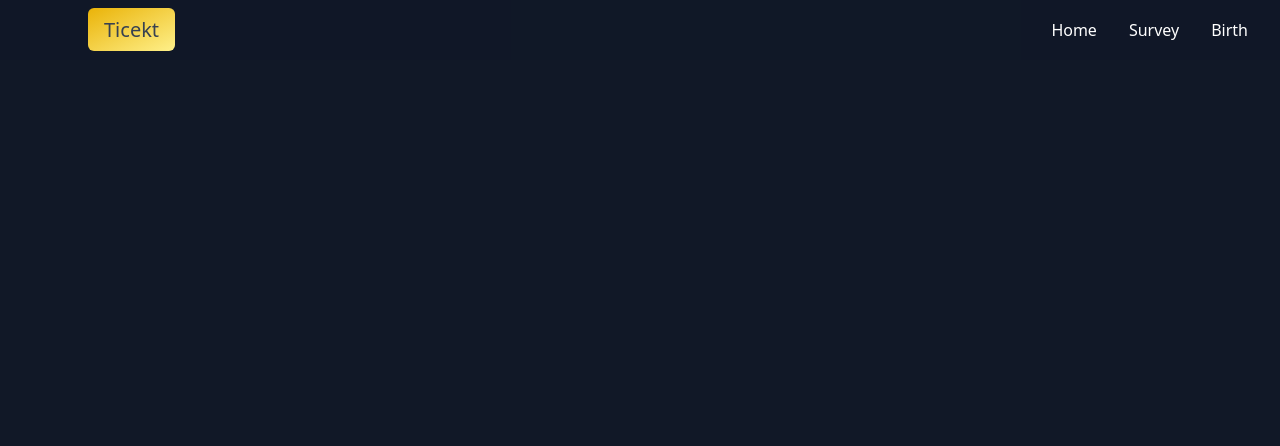
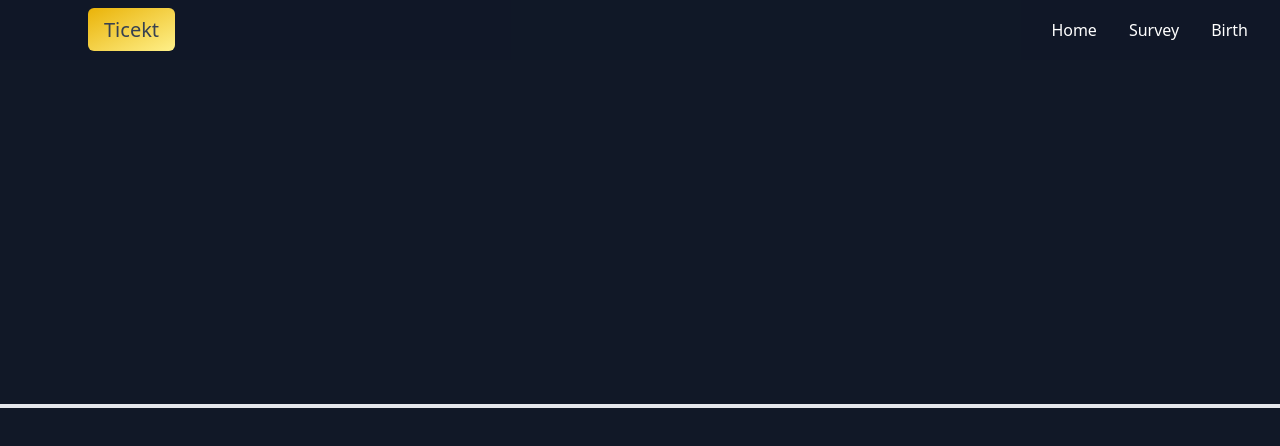
Before and after one commit to alfie1104/ticket-front, a Next.js app: page /survey/result in a window 1280 px wide. Shown: the top 446 px of the page. Built offline with nearby package versions, Linux system fonts and the light colour scheme.

Commit message:
feat(result): change UI of result

```diff
--- a/pages/survey/result.tsx
+++ b/pages/survey/result.tsx
@@ -1,9 +1,33 @@
 import Head from "next/head";
 import { useRouter } from "next/router";
+import { motion, Variants } from "framer-motion";
+
+const lineVariants: Variants = {
+  enter: {
+    x: -1000,
+    opacity: 0,
+  },
+  center: {
+    zIndex: 1,
+    x: 0,
+    opacity: 1,
+  },
+};
+
+const numberVariants: Variants = {
+  enter: {
+    y: 1000,
+    opacity: 0,
+  },
+  center: {
+    zIndex: 1,
+    y: 0,
+    opacity: 1,
+  },
+};
 
 function SurveyResultPage() {
   const router = useRouter();
-  console.log(router);
   const {
     query: { numbers },
   } = router;
@@ -18,13 +42,27 @@ function SurveyResultPage() {
         <meta name="description" content="번호 생성 결과" />
       </Head>
       <div className="bg-gray-900 w-full h-[100vh] flex flex-col items-center justify-center">
-        <div className="text-white font-semibold text-2xl">
+        <div className="text-white font-semibold text-3xl text-center">
           {parsedNumbers &&
-            parsedNumbers.map((number) => (
-              <span key={number} className="mx-5">
+            parsedNumbers.map((number, index) => (
+              <motion.span
+                key={number}
+                className="mx-5"
+                initial="enter"
+                animate="center"
+                variants={numberVariants}
+                transition={{ duration: 5 / (6 - index), delay: 1.5 }}
+              >
                 {number}
-              </span>
+              </motion.span>
             ))}
+          <motion.hr
+            variants={lineVariants}
+            initial="enter"
+            animate="center"
+            transition={{ duration: 5 }}
+            className="w-[100vw] border-2 mt-3"
+          ></motion.hr>
         </div>
       </div>
     </>
```
